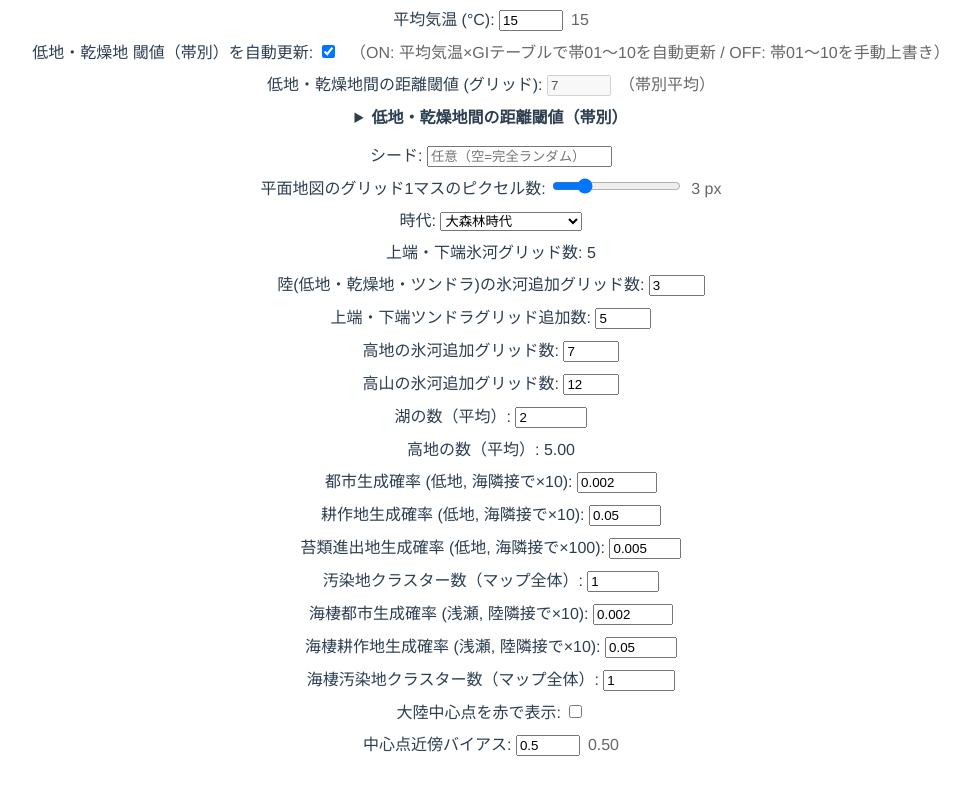
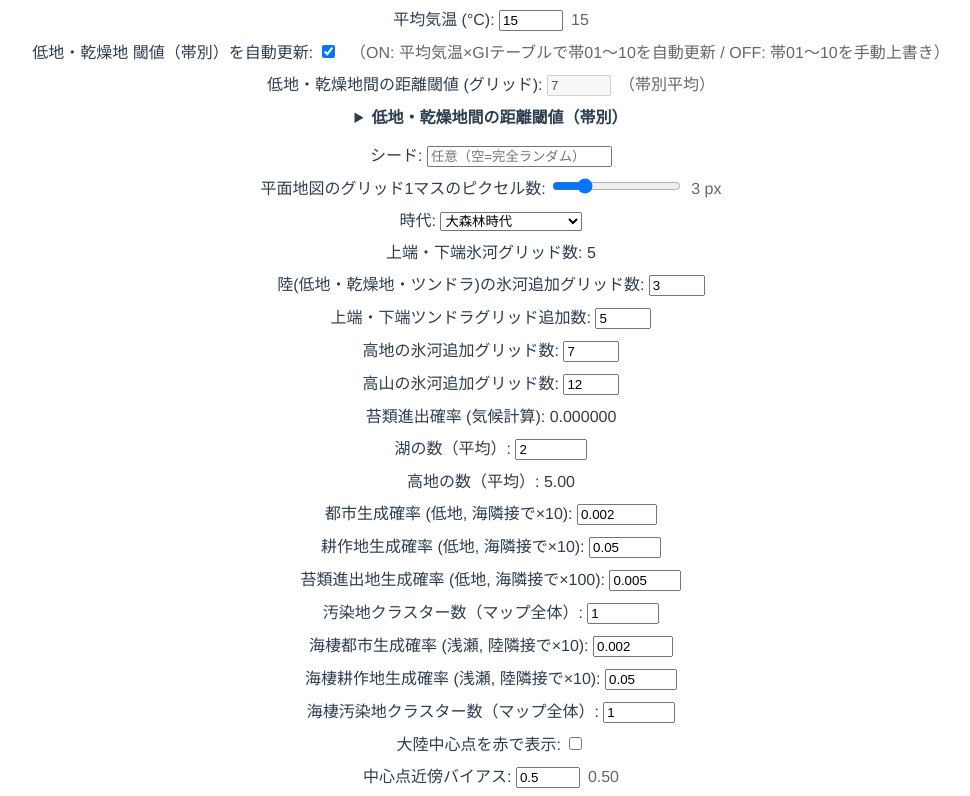
Before and after one commit to consbiol/plate, a Vue app: page / in a window 1280 px wide. Shown: the part 1255-2051 px from the top of the page, without its empty margins (149-1119 px from the left). Before the commit the page ends 2019 px from the top, so only its background shows below. Built offline with nearby package versions, Linux system fonts and the light colour scheme.

Commit message:
苔進出率の調整

```diff
--- a/src/components/Parameters_Display.vue
+++ b/src/components/Parameters_Display.vue
@@ -122,6 +122,10 @@
       <input type="number" min="0" max="50" step="1" v-model.number="local.alpineGlacierExtraRows" />
     </div>
     <div class="param-row">
+      <label>苔類進出確率 (気候計算): </label>
+      <span>{{ formatProbabilityValue(climateBryophyteProbability) }}</span>
+    </div>
+    <div class="param-row">
       <label>湖の数（平均）: </label>
       <input type="number" min="0" max="10" step="0.5" v-model.number="local.averageLakesPerCenter" />
     </div>
@@ -207,7 +211,7 @@
       :era="local.era || storeEra"
       :cityGenerationProbability="local.cityProbability"
       :cultivatedGenerationProbability="local.cultivatedProbability"
-      :bryophyteGenerationProbability="local.bryophyteProbability"
+      :bryophyteGenerationProbability="activeBryophyteProbability"
       :pollutedAreasCount="local.pollutedAreasCount"
       :seaCityGenerationProbability="local.seaCityProbability"
       :seaCultivatedGenerationProbability="local.seaCultivatedProbability"
@@ -537,6 +541,21 @@ export default {
     climateVars() {
       return getClimateVars(this.$store);
     },
+    climateBryophyteProbability() {
+      if (this.storeEra !== '苔類進出時代') return null;
+      const val = this.climateVars?.bryophyteProbability;
+      if (typeof val !== 'number' || !isFinite(val)) return null;
+      return Math.max(0, Math.min(1 - Number.EPSILON, val));
+    },
+    activeBryophyteProbability() {
+      const computedVal = this.climateBryophyteProbability;
+      if (typeof computedVal === 'number') return computedVal;
+      const localVal = Number(this.local?.bryophyteProbability);
+      if (Number.isFinite(localVal)) {
+        return Math.max(0, Math.min(1, localVal));
+      }
+      return Number(PARAM_DEFAULTS.bryophyteProbability);
+    },
     climateHistory() {
       return getClimateHistory(this.$store);
     },
@@ -834,6 +853,11 @@ export default {
         // fallback
         this.runContext = { runMode, runId: null };
       }
+    },
+    formatProbabilityValue(value) {
+      const numeric = (typeof value === 'number') ? value : Number(value);
+      if (!Number.isFinite(numeric)) return '-';
+      return numeric.toFixed(6);
     },
     _triggerRun(mode, options = null, { allowDuringTurn = false } = {}) {
       // Safety: during turn ticking, block manual/enqueued runs to keep state consistent.
@@ -1177,6 +1201,7 @@ export default {
         landDistanceThresholdAverage: this.landDistanceThresholdAverage,
         topTundraRowsComputed: this.topTundraRowsComputed,
         topGlacierRowsDisplayed: this.topGlacierRowsDisplayed,
+      computedBryophyteProbability: this.climateBryophyteProbability,
         volcanoEvent
       });
     },
--- a/src/features/popup/parametersOutputHtml.js
+++ b/src/features/popup/parametersOutputHtml.js
@@ -56,7 +56,7 @@ export function buildParametersOutputHtml({
   landDistanceThresholdAverage,
   topTundraRowsComputed,
   topGlacierRowsDisplayed
-  , volcanoEvent
+  , computedBryophyteProbability, volcanoEvent
 }) {
   const params = localParams || {};
   const centers = centerParams || [];
@@ -66,6 +66,11 @@ export function buildParametersOutputHtml({
   const totalN = typeCounts ? (typeCounts.total || (gridWidth * gridHeight)) : (gridWidth * gridHeight);
   const centersHtml = buildCentersHtml(centers);
   const escape = (v) => escapeHtml(v);
+  const formatProbability = (val) => {
+    const numeric = (typeof val === 'number') ? val : Number(val);
+    return (Number.isFinite(numeric)) ? numeric.toFixed(6) : '-';
+  };
+  const bryophyteProbabilityDisplay = formatProbability(computedBryophyteProbability);
 
   return `
 <!doctype html>
@@ -100,6 +105,7 @@ export function buildParametersOutputHtml({
     <div class="row"><label>陸(低地・乾燥地・ツンドラ)の氷河追加グリッド数:</label><span>${escape(params.landGlacierExtraRows)}</span></div>
     <div class="row"><label>高地の氷河追加グリッド数:</label><span>${escape(params.highlandGlacierExtraRows)}</span></div>
     <div class="row"><label>高山の氷河追加グリッド数:</label><span>${escape(params.alpineGlacierExtraRows)}</span></div>
+    <div class="row"><label>苔類進出確率 (気候):</label><span>${escape(bryophyteProbabilityDisplay)}</span></div>
     <div class="row"><label>グリッド幅×高さ:</label><span>${escape(gridWidth)} × ${escape(gridHeight)}</span></div>
     ${pre ? `<div class="row"><label>氷河上書き前 - 陸:</label><span>${escape(pre.landCount)} (${escape((pre.landRatio * 100).toFixed(2))}% )</span></div>
              <div class="row"><label>氷河上書き前 - 海:</label><span>${escape(pre.seaCount)} (${escape((100 - (pre.landRatio * 100)).toFixed(2))}% )</span></div>` : ''
--- a/src/store/slices/climate.js
+++ b/src/store/slices/climate.js
@@ -11,7 +11,7 @@ import {
     getEraStartTime
 } from '../../utils/climate/eraPresets.js';
 import { clamp } from '../../utils/climate/math.js';
-import { computeNextClimateTurn, computeRadiativeEquilibriumTempK } from '../../utils/climate/model.js';
+import { computeNextClimateTurn, computeRadiativeEquilibriumTempK, computeEraBryophyteProbability } from '../../utils/climate/model.js';
 import { buildTerrainFractionsFromTypeCounts } from '../../utils/climate/terrainFractions.js';
 import {
     VOLCANO_EVENT_MAG_DEFAULT_INDEX,
@@ -133,7 +133,8 @@ function buildDefaultClimateState() {
             albedo: 0.3,
             H2O_eff: 1,
             Sol: null,
-            averageTemperature: 15
+            averageTemperature: 15,
+            bryophyteProbability: 0
         },
         baseAverageTemperature: 15,
 
@@ -480,6 +481,9 @@ export function createClimateSlice() {
                     };
                 });
 
+                const eraStartYr = getEraStartTime(nextEra);
+                const eraTimeDelta = Math.max(0, (Number(initial.Time_yr) || 0) - eraStartYr);
+                next.vars = { ...(next.vars || {}), bryophyteProbability: computeEraBryophyteProbability(eraTimeDelta) };
                 commit('setClimate', next);
             },
 
--- a/src/utils/climate/model.js
+++ b/src/utils/climate/model.js
@@ -1,6 +1,6 @@
 // - state構造は store/slices/climate.js の `climate` を前提
 
-import { buildEraTurnYr, buildTurnAlphaParams, getNextEraByTime, buildEraInitialClimate } from './eraPresets.js';
+import { buildEraTurnYr, buildTurnAlphaParams, getNextEraByTime, buildEraInitialClimate, getEraStartTime } from './eraPresets.js';
 import { computeSolarAndGases, computeH2Oeff, computeLnGases, computeRadiationCooling, computeRadiativeEquilibriumCalc, computeClouds, computeAlbedo } from './radiative.js';
 import { volcanoEventMagFromIndex } from './volcanoEventMagnification.js';
 
@@ -8,6 +8,17 @@ import { volcanoEventMagFromIndex } from './volcanoEventMagnification.js';
 function sq(x) {
     const v = Number(x);
     return v * v;
+}
+
+const BRYOPHYTE_PROBABILITY_MAX = 1 - 1e-12;
+
+export function computeEraBryophyteProbability(Time_yr_era) {
+    const eraValue = Number(Time_yr_era);
+    if (!isFinite(eraValue)) return 0;
+    const adjusted = eraValue - 1e8;
+    const exponent = Math.exp(-6e-8 * adjusted);
+    const raw = 1 / (1 + exponent);
+    return Math.max(0, Math.min(BRYOPHYTE_PROBABILITY_MAX, raw));
 }
 
 // -----------------------------------------------------------------------------
@@ -93,6 +104,8 @@ export function computeNextClimateTurn(cur) {
 
     const Time_turn = Number(state.Time_turn) || 0;
     const Time_yr = Number(state.Time_yr) || 0;
+    const eraStartTime = getEraStartTime(era);
+    const Time_yr_era = Math.max(0, Time_yr - eraStartTime);
     let baseAverageTemperature = (typeof state.baseAverageTemperature === 'number') ? state.baseAverageTemperature : 15;
 
     // Turn_yr（UIで指定された値を優先。未設定なら era 既定値）
@@ -517,7 +530,9 @@ export function computeNextClimateTurn(cur) {
             // ワンショットが終了したら CosmicRay を 1 (デフォルト) に戻す
             nextEvents.CosmicRay = 1;
         }
-    }
+        }
+
+    const bryophyteProbability = (era === '苔類進出時代') ? computeEraBryophyteProbability(Time_yr_era) : 0;
 
     return {
         ...state,
@@ -568,7 +583,8 @@ export function computeNextClimateTurn(cur) {
             averageTemperature_calc,
             Radiation_cooling,
             Sol,
-            averageTemperature
+            averageTemperature,
+            bryophyteProbability
         },
         baseAverageTemperature
     };
```
